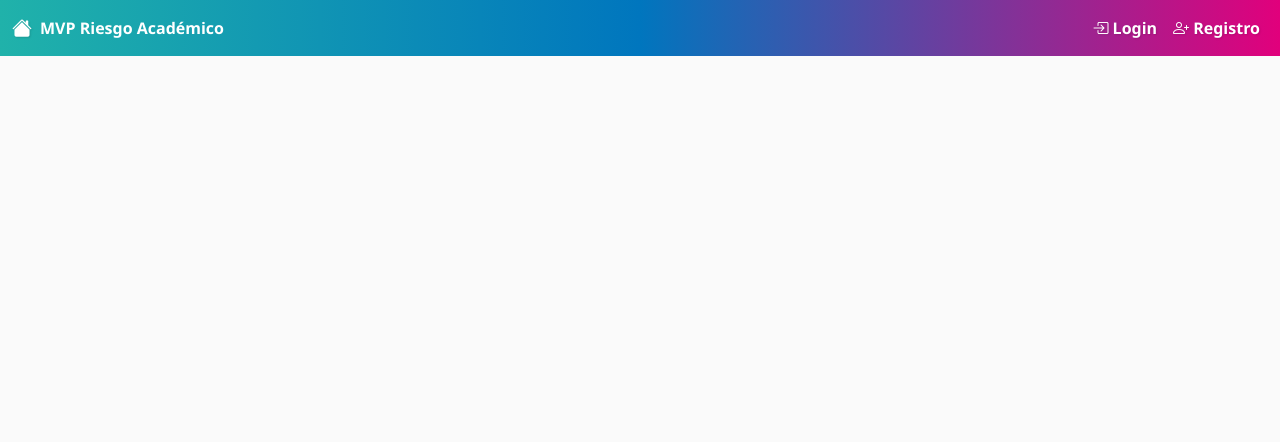
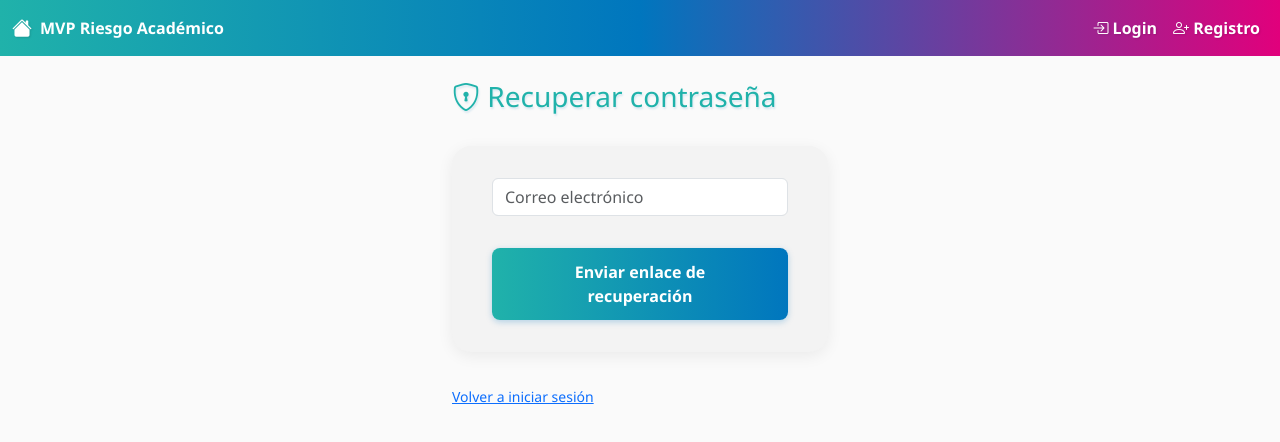
Before and after one commit to omargalo/mvp-ceili-frontend, an Angular app: page /reset-password in a window 1280 px wide. Before the commit this address led to /. Shown: the top 442 px of the page. Built offline with nearby package versions, Linux system fonts and the light colour scheme.

Commit message:
se agrega componente para recuperar contraseña

```diff
--- a/src/app/app.routes.ts
+++ b/src/app/app.routes.ts
@@ -6,11 +6,13 @@ import { LoginComponent } from './components/login/login.component';
 import { RegisterComponent } from './components/register/register.component';
 import { ResumenComponent } from './components/resumen/resumen.component';
 import { DashboardComponent } from './components/dashboard/dashboard.component';
+import { ResetPasswordComponent } from './components/reset-password/reset-password.component';
 import { Routes } from '@angular/router';
 
 export const routes: Routes = [
   { path: 'register', component: RegisterComponent },
   { path: 'login', component: LoginComponent },
+  { path: 'reset-password', component: ResetPasswordComponent },
   // Rutas protegida por el guard
   { path: 'dashboard', component: DashboardComponent, canActivate: [authGuard] },
   { path: 'evaluacion/:id', component: EvaluationFormComponent, canActivate: [authGuard] },
--- a/src/app/components/login/login.component.html
+++ b/src/app/components/login/login.component.html
@@ -36,6 +36,11 @@
     type="email" required>
   <input class="form-control" [(ngModel)]="credenciales.password" name="password" placeholder="Contraseña"
     type="password" required>
+  <div class="mb-1">
+    <a class="small link-primary cursor-pointer" role="button" (click)="resetPassword()">
+      ¿Olvidaste tu contraseña?
+    </a>
+  </div>
   <div class="d-flex justify-content-between align-items-center mt-2">
     <button class="btn btn-primary" type="submit">
       <i class="bi bi-box-arrow-in-right"></i> Entrar
--- a/src/app/components/login/login.component.ts
+++ b/src/app/components/login/login.component.ts
@@ -38,4 +38,8 @@ export class LoginComponent {
   redirigirRegistro() {
     this.router.navigate(['/register']);
   }
+
+  resetPassword() {
+    this.router.navigate(['/reset-password']);
+  }
 }
--- /dev/null
+++ b/src/app/components/reset-password/reset-password.component.html
@@ -0,0 +1,67 @@
+<div class="container" style="max-width: 400px;">
+  <h3 class="mb-3">
+    <i class="bi bi-shield-lock"></i> Recuperar contraseña
+  </h3>
+
+  <!-- Vista: Solicitar email -->
+  @if (!token) {
+  @if (mensaje) {
+  <div class="alert alert-success">{{ mensaje }}</div>
+  }
+  @if (error) {
+  <div class="alert alert-danger">{{ error }}</div>
+  }
+  <form (ngSubmit)="solicitarReset()" class="d-flex flex-column gap-2">
+    <input class="form-control" type="email" placeholder="Correo electrónico" [(ngModel)]="email" name="email" required
+      autocomplete="email" />
+    <button class="btn btn-primary" type="submit" [disabled]="loading">
+      @if (loading) {
+      <span class="spinner-border spinner-border-sm"></span>
+      }
+      Enviar enlace de recuperación
+    </button>
+  </form>
+  <a class="small link-primary cursor-pointer" role="button" (click)="redirigirLogin()">Volver a iniciar sesión</a>
+  }
+
+  <!-- Vista: Cambiar contraseña -->
+  @if (token) {
+  @if (validando) {
+  <div class="text-center my-4">
+    <div class="spinner-border text-primary"></div>
+    <div>Verificando enlace...</div>
+  </div>
+  }
+  @else if (!tokenValido) {
+  <div class="alert alert-danger">{{ error }}</div>
+  <a routerLink="/login" class="btn btn-secondary mt-2">Volver a iniciar sesión</a>
+  }
+  @else {
+  @if (mensaje) {
+  <div class="alert alert-success">{{ mensaje }}</div>
+  @if (redirigiendo) {
+  <div class="alert alert-info">
+    Serás redirigido al inicio de sesión en unos segundos...
+  </div>
+  }
+  }
+  @else {
+  @if (error) {
+  <div class="alert alert-danger">{{ error }}</div>
+  }
+  <form (ngSubmit)="cambiarPassword()" class="d-flex flex-column gap-2">
+    <input class="form-control" type="password" placeholder="Nueva contraseña" [(ngModel)]="nuevoPassword"
+      name="nuevoPassword" required minlength="6" autocomplete="new-password" />
+    <input class="form-control" type="password" placeholder="Confirmar contraseña" [(ngModel)]="confirmarPassword"
+      name="confirmarPassword" required minlength="6" autocomplete="new-password" />
+    <button class="btn btn-primary mt-2" type="submit" [disabled]="loading">
+      @if (loading) {
+      <span class="spinner-border spinner-border-sm"></span>
+      }
+      Cambiar contraseña
+    </button>
+  </form>
+  }
+  }
+  }
+</div>
--- /dev/null
+++ b/src/app/components/reset-password/reset-password.component.ts
@@ -0,0 +1,105 @@
+import { ActivatedRoute, Router } from '@angular/router';
+import { CommonModule } from '@angular/common';
+import { Component, OnInit } from '@angular/core';
+import { FormsModule } from '@angular/forms';
+import { HttpClient } from '@angular/common/http';
+
+@Component({
+  selector: 'app-reset-password',
+  standalone: true,
+  imports: [FormsModule, CommonModule],
+  templateUrl: './reset-password.component.html',
+})
+export class ResetPasswordComponent implements OnInit {
+  token: string | null = null;
+  nuevoPassword = '';
+  confirmarPassword = '';
+  error = '';
+  mensaje = '';
+  loading = false;
+  validando = false;
+  tokenValido = false;
+  email = '';
+  redirigiendo = false;
+
+  constructor(
+    private route: ActivatedRoute,
+    private http: HttpClient,
+    private router: Router
+  ) {}
+
+  ngOnInit() {
+    this.token = this.route.snapshot.queryParamMap.get('token');
+    if (this.token) {
+      this.validando = true;
+      this.http
+        .get<{ valido: boolean }>(
+          `/api/passwordreset/validar?token=${encodeURIComponent(this.token)}`
+        )
+        .subscribe({
+          next: (resp) => {
+            this.tokenValido = resp.valido;
+            if (!resp.valido)
+              this.error = 'El enlace es inválido o ha expirado.';
+            this.validando = false;
+          },
+          error: () => {
+            this.error = 'Ocurrió un error validando el enlace.';
+            this.validando = false;
+          },
+        });
+    }
+  }
+
+  solicitarReset() {
+    this.loading = true;
+    this.error = '';
+    this.mensaje = '';
+    this.http
+      .post<any>('/api/passwordreset/solicitar', { email: this.email })
+      .subscribe({
+        next: () => {
+          this.mensaje =
+            'Si el correo está registrado, recibirás un enlace para restablecer la contraseña.';
+          this.loading = false;
+        },
+        error: () => {
+          this.error = 'Ocurrió un error enviando el correo.';
+          this.loading = false;
+        },
+      });
+  }
+
+  cambiarPassword() {
+    this.error = '';
+    this.mensaje = '';
+    if (!this.token) return;
+    if (this.nuevoPassword !== this.confirmarPassword) {
+      this.error = 'Las contraseñas no coinciden.';
+      return;
+    }
+    this.loading = true;
+    this.http
+      .post<any>('/api/passwordreset/cambiar', {
+        token: this.token,
+        nuevoPassword: this.nuevoPassword,
+      })
+      .subscribe({
+        next: (resp) => {
+          this.mensaje = resp.message || 'Contraseña cambiada correctamente';
+          this.loading = false;
+          this.redirigiendo = true;
+          // Redirigir después de un pequeño delay
+          setTimeout(() => this.router.navigate(['/login']), 5000);
+        },
+        error: (err) => {
+          this.error = err.error || 'No se pudo cambiar la contraseña.';
+          this.loading = false;
+        },
+      });
+  }
+
+  redirigirLogin() {
+    this.router.navigate(['/login']);
+  }
+}
--- a/src/styles.css
+++ b/src/styles.css
@@ -108,6 +108,10 @@ h2, h3, h1 {
   font-weight: 600;
 }
 
+.cursor-pointer {
+  cursor: pointer;
+}
+
 @media (max-width: 600px) {
   form {
     padding: 1rem;
```
